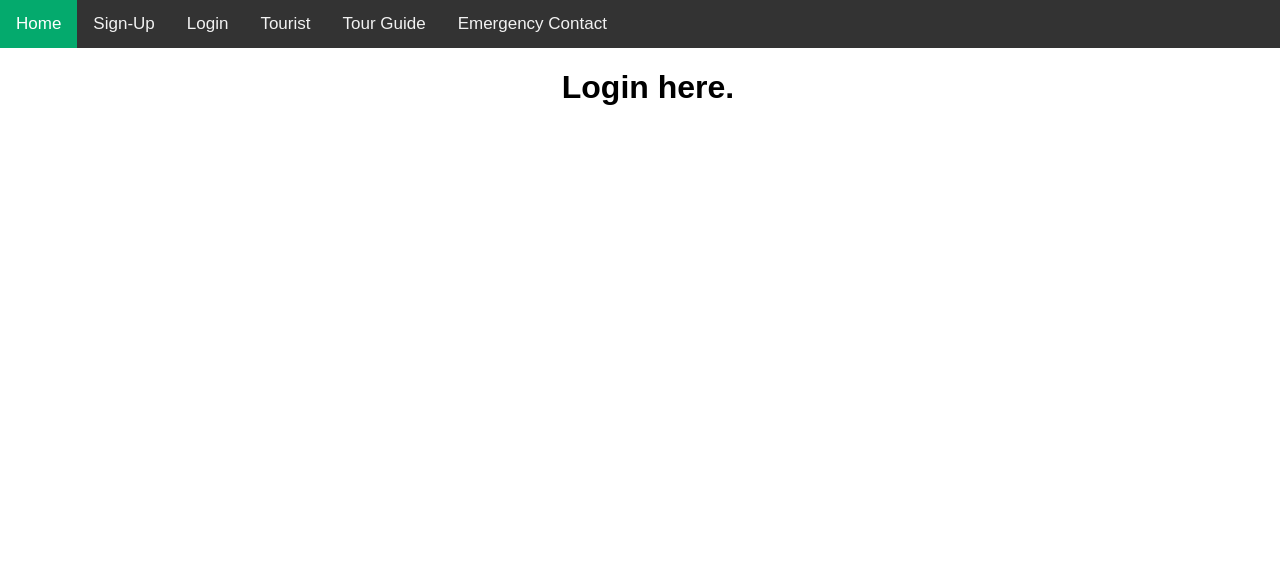
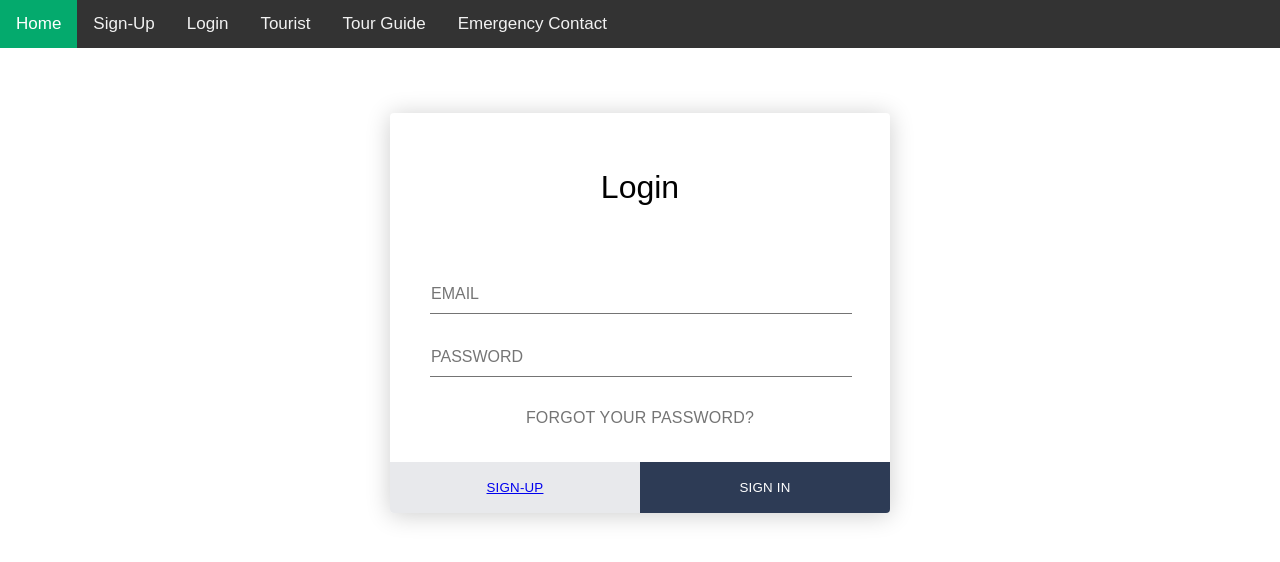
Before and after one commit to DM-Hasibul-Islam/Guide-Bard, a Django app: page /login/ in a window 1280 px wide. Shown: the top 562 px of the page. Run offline with Django 4.2, Linux system fonts and the light colour scheme.

Commit message:
updated login page

```diff
--- a/Tour_guide_provider/urls.py
+++ b/Tour_guide_provider/urls.py
@@ -20,13 +20,13 @@ import demo.views
 
 urlpatterns = [
     path('admin/', admin.site.urls),
-    path('sign_up/', demo.views.sign_up),
-    path('login/', demo.views.login),
-    path('', demo.views.homePage),
-    path('tourist/', demo.views.tourist),
-    path('tourist_guide/', demo.views.tourist_guide),
-    path('emergency/', demo.views.emergency),
-    path('tour_guide/', demo.views.tour_guide),
-    path('payment/', demo.views.payment),
-    #path('contact', demo.views.contact),
+    path('sign_up/', demo.views.sign_up, name='sign_up'),
+    path('login/', demo.views.login, name='login'),
+    path('', demo.views.homePage, name='home'),
+    path('tourist/', demo.views.tourist, name='tourist'),
+    path('tourist_guide/', demo.views.tourist_guide, name='tourist_guide'), #not used
+    path('emergency/', demo.views.emergency, name='emergency'),
+    path('tour_guide/', demo.views.tour_guide, name='tour_guide'),
+    path('payment/', demo.views.payment, name='payment'),
+    # path('contact', demo.views.contact),
 ]
--- a/demo/templates/base.html
+++ b/demo/templates/base.html
@@ -5,7 +5,6 @@
     {% block title %}
 
     {% endblock title %}
-
   </title>
 <meta name="viewport" content="width=device-width, initial-scale=1">
 <style>
@@ -37,17 +36,121 @@ body {
   background-color: #04AA6D;
   color: white;
 }
+<!-- for login page -->
+* {
+  margin: 0;
+  padding: 0;
+  box-sizing: border-box;
+  -webkit-font-smoothing: antialiased;
+}
+
+.login-form {
+  background: #fff;
+  width: 500px;
+  margin: 65px auto;
+  display: -webkit-box;
+  display: flex;
+  -webkit-box-orient: vertical;
+  -webkit-box-direction: normal;
+          flex-direction: column;
+  border-radius: 4px;
+  box-shadow: 0 2px 25px rgba(0, 0, 0, 0.2);
+}
+.login-form h1 {
+  padding: 35px 35px 0 35px;
+  font-weight: 300;
+}
+.login-form .content {
+  padding: 35px;
+  text-align: center;
+}
+.login-form .input-field {
+  padding: 12px 5px;
+}
+.login-form .input-field input {
+  font-size: 16px;
+  display: block;
+  font-family: 'Rubik', sans-serif;
+  width: 100%;
+  padding: 10px 1px;
+  border: 0;
+  border-bottom: 1px solid #747474;
+  outline: none;
+  -webkit-transition: all .2s;
+  transition: all .2s;
+}
+.login-form .input-field input::-webkit-input-placeholder {
+  text-transform: uppercase;
+}
+.login-form .input-field input::-moz-placeholder {
+  text-transform: uppercase;
+}
+.login-form .input-field input:-ms-input-placeholder {
+  text-transform: uppercase;
+}
+.login-form .input-field input::-ms-input-placeholder {
+  text-transform: uppercase;
+}
+.login-form .input-field input::placeholder {
+  text-transform: uppercase;
+}
+.login-form .input-field input:focus {
+  border-color: #222;
+}
+.login-form a.link {
+  text-decoration: none;
+  color: #747474;
+  letter-spacing: 0.2px;
+  text-transform: uppercase;
+  display: inline-block;
+  margin-top: 20px;
+}
+.login-form .action {
+  display: -webkit-box;
+  display: flex;
+  -webkit-box-orient: horizontal;
+  -webkit-box-direction: normal;
+          flex-direction: row;
+}
+.login-form .action button {
+  width: 100%;
+  border: none;
+  padding: 18px;
+  font-family: 'Rubik', sans-serif;
+  cursor: pointer;
+  text-transform: uppercase;
+  background: #e8e9ec;
+  color: #777;
+  border-bottom-left-radius: 4px;
+  border-bottom-right-radius: 0;
+  letter-spacing: 0.2px;
+  outline: 0;
+  -webkit-transition: all .3s;
+  transition: all .3s;
+}
+.login-form .action button:hover {
+  background: #d8d8d8;
+}
+.login-form .action button:nth-child(2) {
+  background: #2d3b55;
+  color: #fff;
+  border-bottom-left-radius: 0;
+  border-bottom-right-radius: 4px;
+}
+.login-form .action button:nth-child(2):hover {
+  background: #3c4d6d;
+}
 </style>
 </head>
 <body>
 
 <div class="topnav">
-  <a class="active" href="http://127.0.0.1:8000/">Home</a>
-  <a href="http://127.0.0.1:8000/sign_up/">Sign-Up</a>
-  <a href="http://127.0.0.1:8000/login/">Login</a>
-  <a href="http://127.0.0.1:8000/tourist/">Tourist</a>
-  <a href="http://127.0.0.1:8000/tour_guide/">Tour Guide</a>
-  <a href="http://127.0.0.1:8000/emergency/">Emergency Contact</a>
+  <a class="active" href="{% url 'home' %}">Home</a>
+  <a href="{% url 'sign_up' %}">Sign-Up</a>
+  <a href="{% url 'login' %}">Login</a>
+  <a href="{% url 'tourist' %}">Tourist</a>
+  <a href="{% url 'tour_guide' %}">Tour Guide</a>
+  <a href="{% url 'emergency' %}">Emergency Contact</a>
 </div>
 
 <div style="padding-left:16px">
@@ -56,5 +159,13 @@ body {
   {% endblock content %}
 </div>
 
+<!-- for login page -->
+
+<div class="login-form">
+      {% block content2 %}
+
+      {% endblock content2 %}
+</div>
+
 </body>
 </html>
--- a/demo/templates/login.html
+++ b/demo/templates/login.html
@@ -4,6 +4,22 @@
     Login
 {% endblock title %}
 
-{% block content %}
-   <h1 align="center">Login here.</h1>
-{% endblock content %}
+<!-- for login -->
+{% block content2 %}
+    <form>
+    <h1 align="center">Login</h1>
+    <div class="content">
+      <div class="input-field">
+        <input type="email" placeholder="Email" autocomplete="nope">
+      </div>
+      <div class="input-field">
+        <input type="password" placeholder="Password" autocomplete="new-password">
+      </div>
+      <a href="#" class="link">Forgot Your Password?</a>
+    </div>
+    <div class="action">
+      <button><a href="{% url 'sign_up' %}">Sign-Up</a></button>
+      <button>Sign in</button>
+    </div>
+    </form>
+{% endblock content2 %}
--- a/demo/views.py
+++ b/demo/views.py
@@ -35,7 +35,7 @@ def tourist(request):
     }
     return render(request, 'tourist.html', dict)
 
-
+#not used
 def tourist_guide(request):
     # return HttpResponse("<h1>This is Tourist Page for booking tour Guide.</h1")
     dict = {
```
